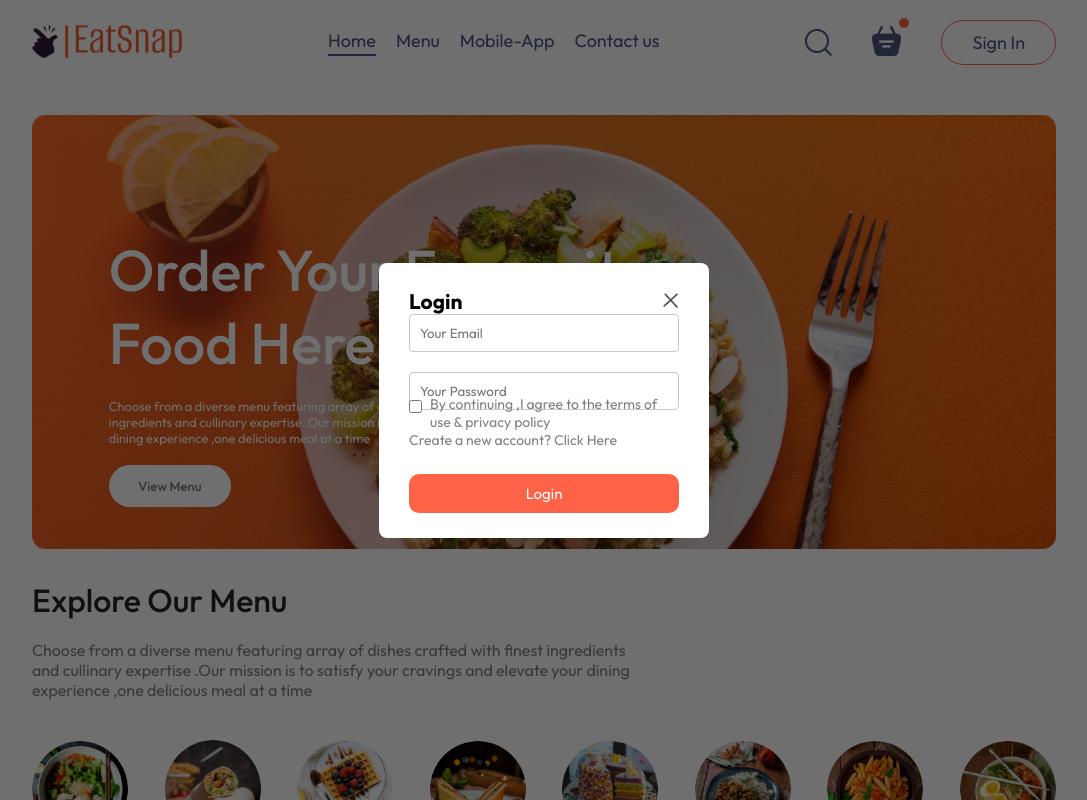
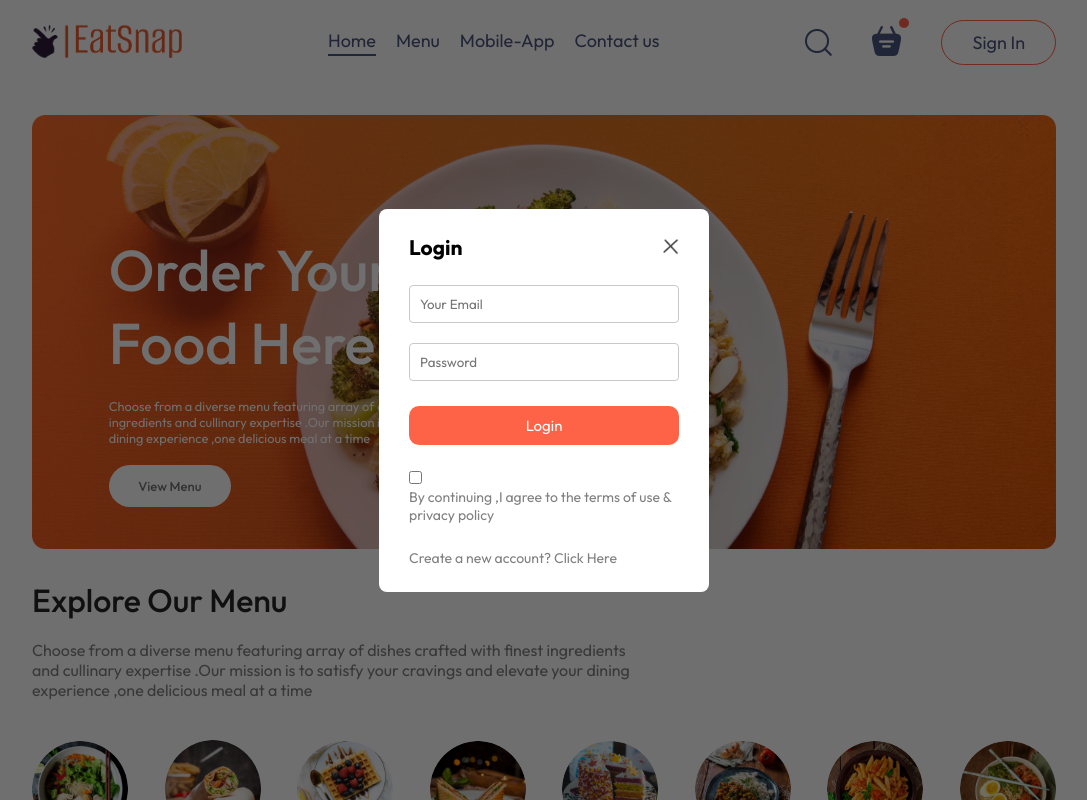
Before and after one commit to Piyush1532/EatSnap-FoodApp-React, a React (Vite) app: page / in a window 1280 px wide. Both pictures are taken after a click on the button "Sign In". Shown: the top 800 px of the page, without its empty margins (96-1183 px from the left). Built offline with nearby package versions, Linux system fonts and the light colour scheme.

Commit message:
fixed structure and design

```diff
--- a/src/Components/Loginpopup/Loginpopup.jsx
+++ b/src/Components/Loginpopup/Loginpopup.jsx
@@ -8,29 +8,24 @@ const [currentState,setCurrentState]=useState("Login")
 
   return (
     <div className='loginpop-up'>
-     <div className="login-popup-container">
-      <form className='login-popup-form'>
+<form className="login-popup-container">
   <div className="login-popup-title">
     <h2>{currentState}</h2>
-          <img  onClick={()=>setShowLogin(false)}  src={assets.cross_icon}  />
+    <img onClick={()=>setShowLogin(false)}  src={assets.cross_icon} alt="" />
   </div>
   <div className="login-popup-input">
-        {currentState==="Login"?<></>: <input type="text" placeholder='Your Name' required />}
-          <input type="email"  placeholder='Your Email' required/>
-          <input type="password" placeholder='Your Password' required />
+    {currentState==="Login"?<></>:<input type="text" placeholder='Your Name'  required/>}
+
+    <input type="email" placeholder='Your Email'  required/>
+    <input type="password" placeholder='Password'  required/>
   </div>
-
-
-          <div className="login-pop-condition">
-            <input type="checkbox" required/>
-            <p>By continuing ,I agree to the terms of use & privacy policy </p>
+  <button>{currentState==="Sign up"?"Create Account":"Login"}</button>
+  <div className="login-popup-condition">
+    <input type="checkbox"  required/>
+    <p>By continuing ,I agree to the terms of use & privacy policy</p>
   </div>
-          {currentState==="Login"?<p>Create a new account? <span onClick={()=>setCurrentState("sign up")}>Click Here</span></p>:
-            <p>Alerady have an account <span onClick={()=>setCurrentState("Login")}>Login here</span></p>}
-
+  {currentState==="Login"?<p>Create a new account? <span onClick={()=>setCurrentState("Sign up")}>Click Here</span> </p>:<p>Already have an account <span onClick={()=>setCurrentState("Login")}>Login Here</span></p>}
 </form>
-            <button>{currentState==="sign up"?"create account":"Login"}</button>
-     </div>
     </div>
   )
 }
```
Lines whose indentation alone changed are shown as unchanged.
